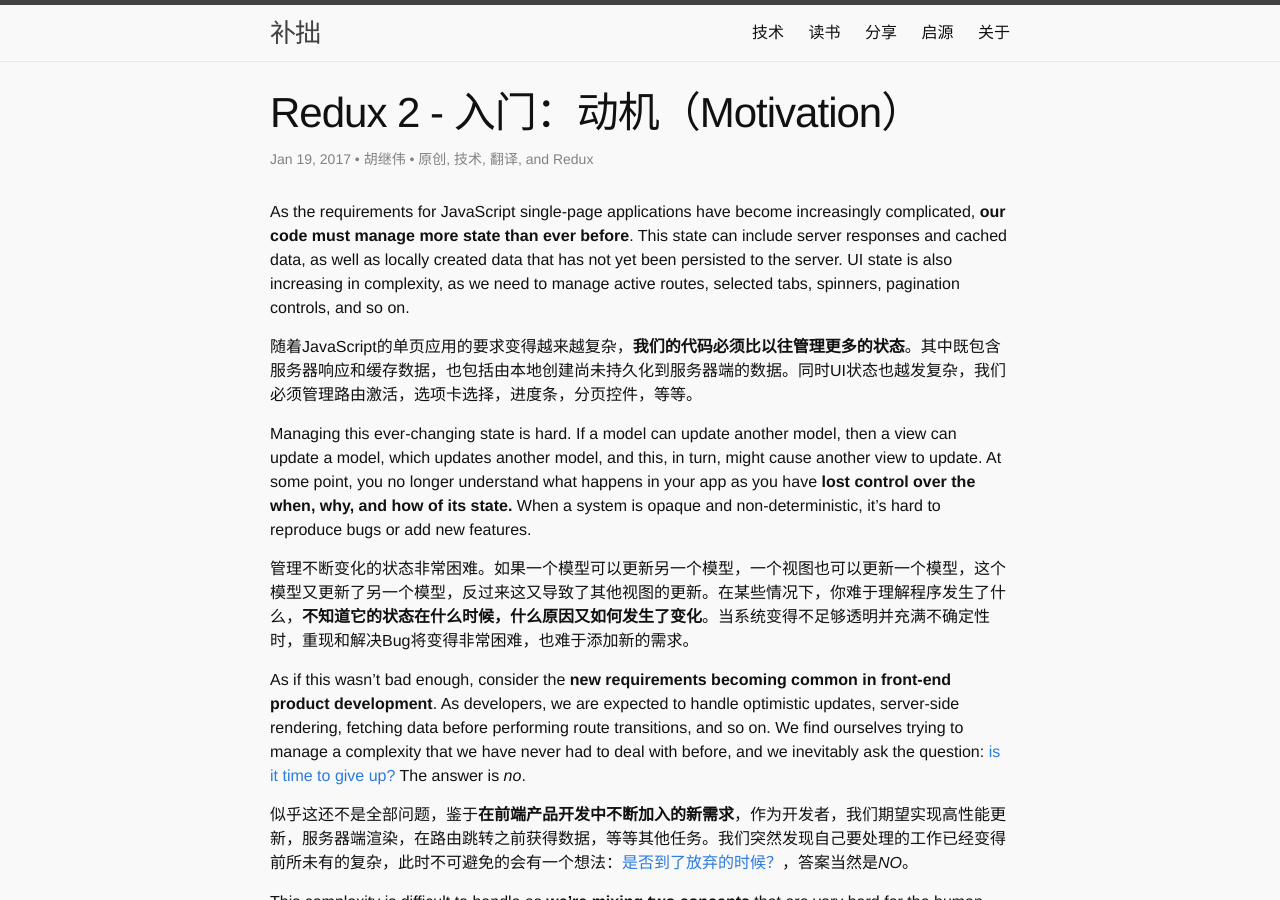
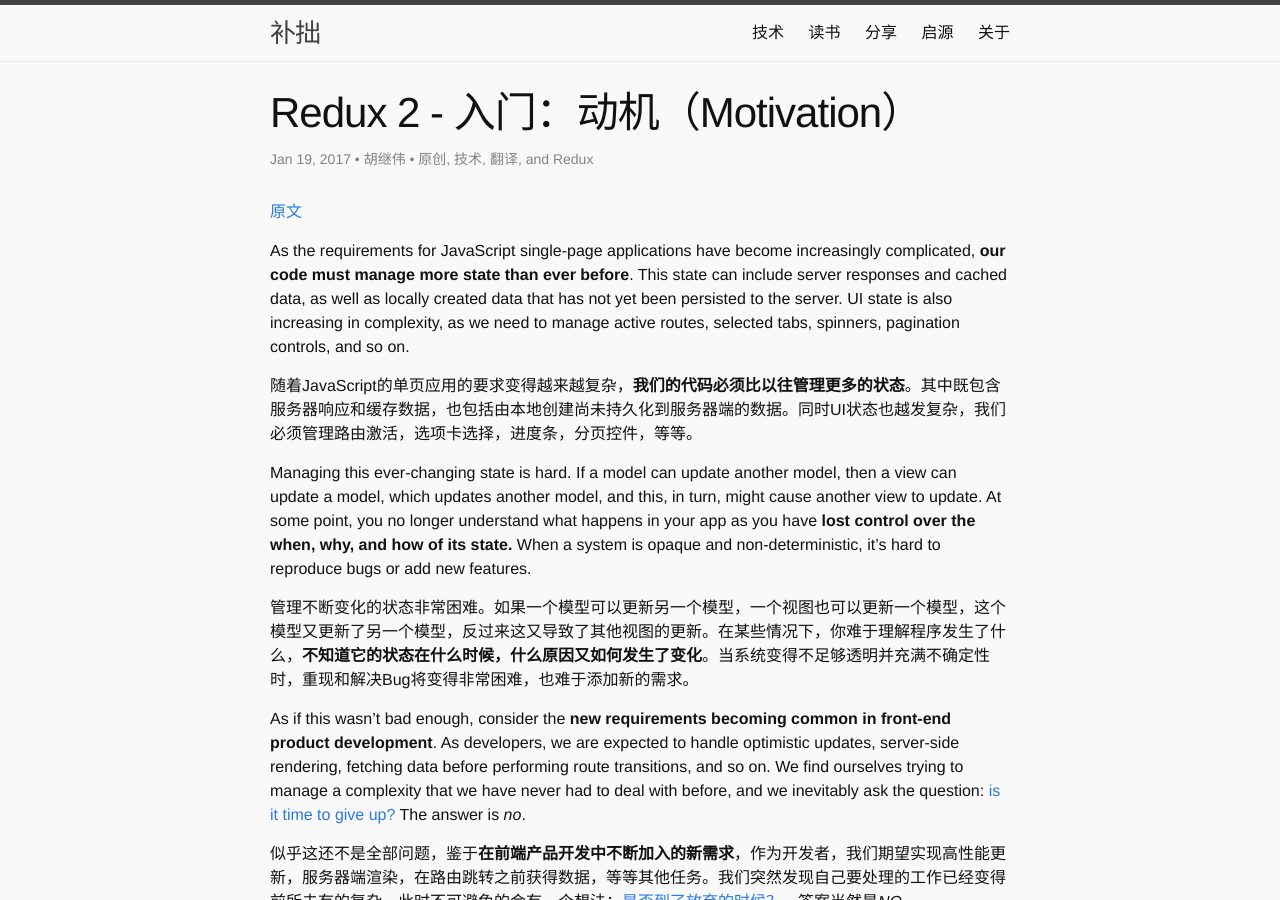
Before and after one commit to testudy/testudy.github.io, a Jekyll site: the page built from tech/_posts/2017-01-19-redux-2-introduction-Motivation.md, in a window 1280 px wide and 900 px high. Built offline with Jekyll 4.4.1, drawn with Linux system fonts in a browser that asks for light colours; comment, search, counter and statistics services are not loaded.

Commit message:
添加原文引用

```diff
--- a/tech/_posts/2017-01-19-redux-2-introduction-Motivation.md
+++ b/tech/_posts/2017-01-19-redux-2-introduction-Motivation.md
@@ -3,6 +3,8 @@ layout: post
 title: Redux 2 - 入门：动机（Motivation）
 tags: 原创 技术 翻译 Redux
 ---
+
+[原文](https://github.com/reactjs/redux/blob/master/docs/introduction/Motivation.md)
 
 As the requirements for JavaScript single-page applications have become increasingly complicated, **our code must manage more state than ever before**. This state can include server responses and cached data, as well as locally created data that has not yet been persisted to the server. UI state is also increasing in complexity, as we need to manage active routes, selected tabs, spinners, pagination controls, and so on.
 
```
Also changed, not shown: tech/_posts/2017-01-23-redux-3-introduction-CoreConcepts.md (+2 -0 lines).
